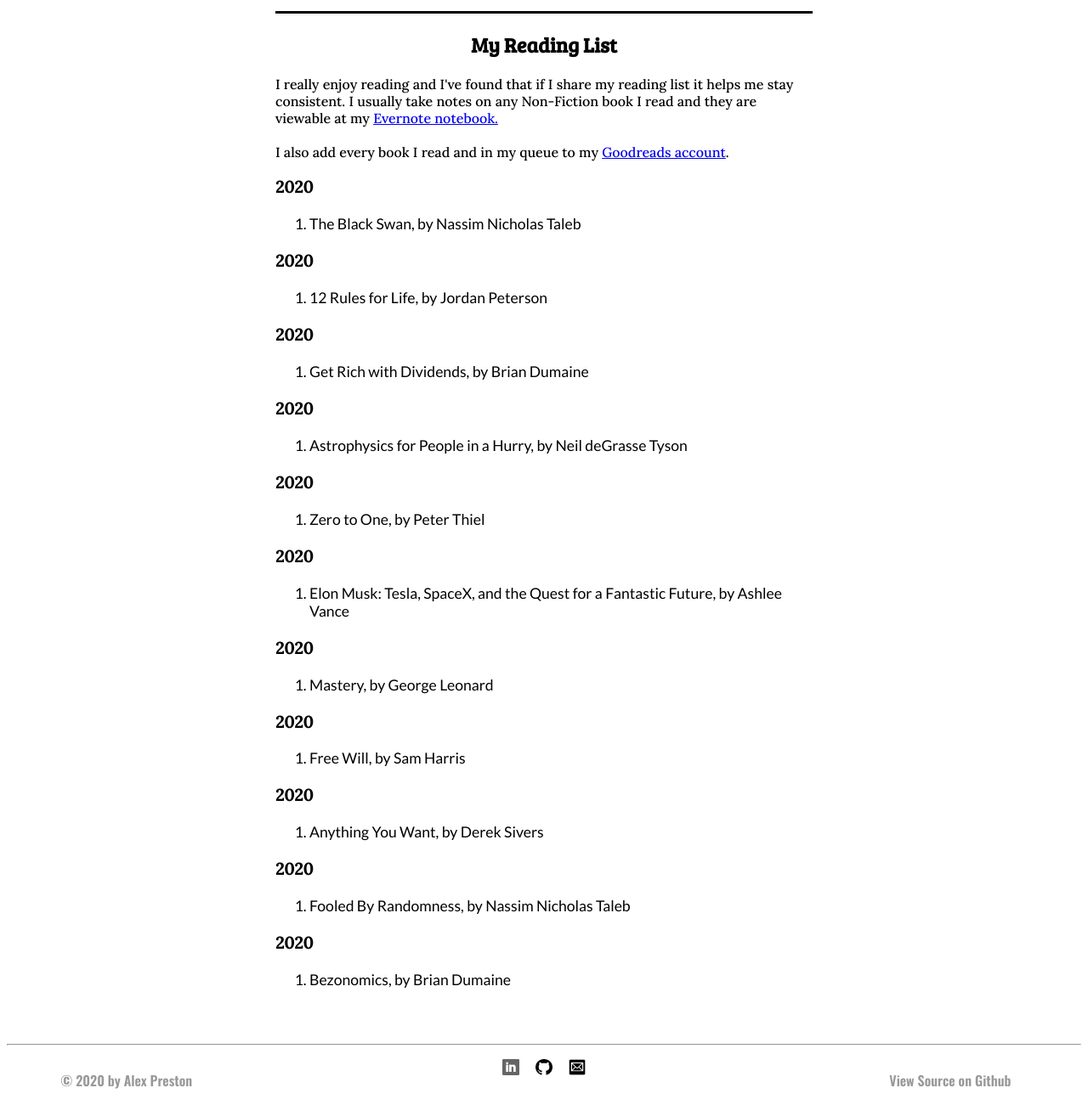
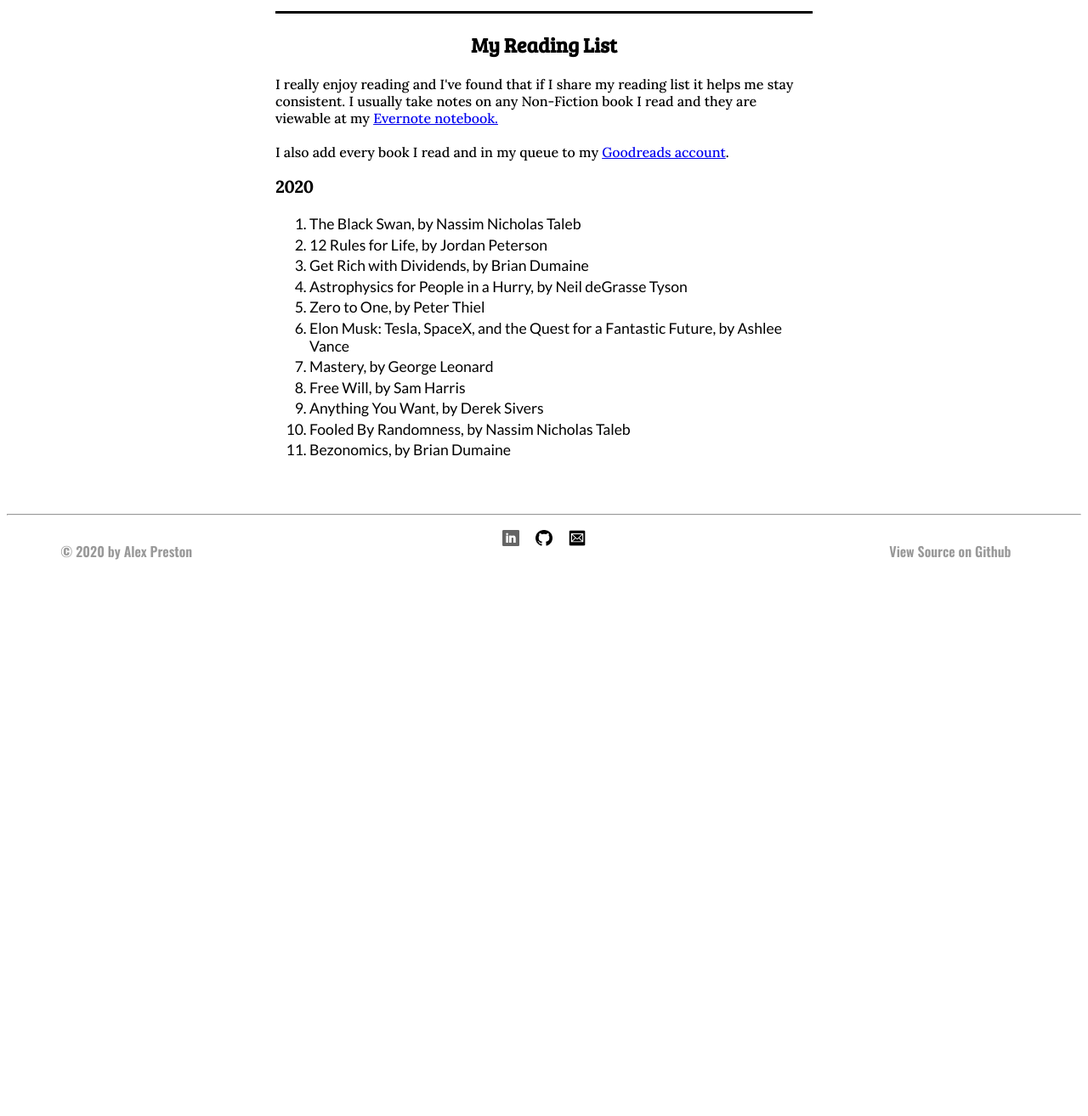
Before and after one commit to alexrpreston/alexpreston.org, a Django app: page /readinglist/ in a window 1280 px wide. Shown: the part 218-1532 px from the top of the page at 85% size. After the commit the page ends 877 px from the top, so only its background shows below. Run offline with Django 3.2, Linux system fonts and the light colour scheme; data comes from the database, SQL or seed files in the repository.

Commit message:
Fixed reading list years

```diff
--- a/portfolio/templates/portfolio/readingList.html
+++ b/portfolio/templates/portfolio/readingList.html
@@ -7,12 +7,14 @@
     <p class="readListInfo">I really enjoy reading and I've found that if I share my reading list it helps me stay consistent. I usually take notes on any Non-Fiction book I read and they are viewable at my <a target="_blank" href="https://www.evernote.com/pub/alexrpreston/books">Evernote notebook.</a><br><br>
         I also add every book I read and in my queue to my <a target="_blank" href="https://www.goodreads.com/user/show/108050931-alex">Goodreads account</a>.
 
-    {% for object in book_Info %}
-    <h3 class="readingListYear">{{ object.year  }}</h3>
+
+    <h3 class="readingListYear">2020</h3>
     <ol class="bookTitleList">
+        {% for object in book_Info %}
             <li class="bookTitle">{{ object.title }}, by {{ object.author }}</li>
-    </ol>
-    {% endfor %}
+        {% endfor %}
+        </ol>
+
 </div>
 
 {% endblock %}
```
